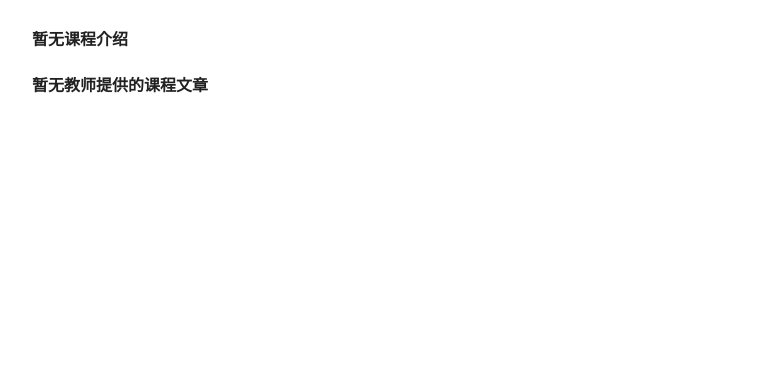
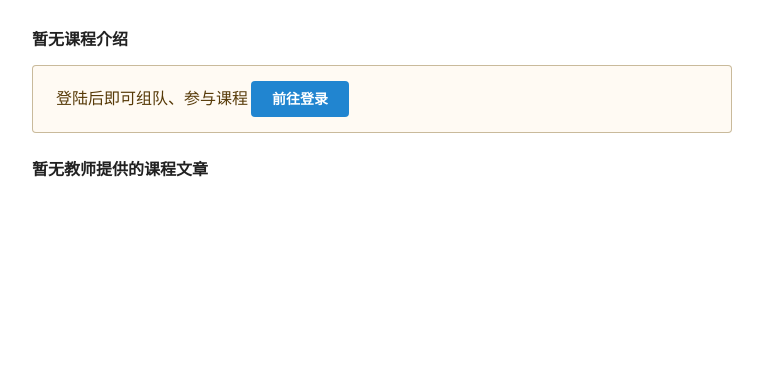
Before and after one commit to bllli/ReverseCourse, a Django app: template templates/course.html in a window 1280 px wide. Shown: the part 160-533 px from the top of the page, without its empty margins (258-1021 px from the left). Run offline with Django 3.2, Linux system fonts and the light colour scheme; the template is opened without the code that fills it, so the values that code supplies are empty; parts of the project's set-up code (start-up, migrations or seed data) failed here and were passed over.

Commit message:
+ 创建团队流程/前端添加组队按钮

```diff
--- a/backend/views.py
+++ b/backend/views.py
@@ -51,7 +51,6 @@ def courses(request):
         course_list = p.page(1)
     except EmptyPage:
         course_list = p.page(p.num_pages)
-    print(course_list.number)
     return render(request, 'courses.html', {
         'courses': course_list,
         'query': query,
--- a/templates/course.html
+++ b/templates/course.html
@@ -8,6 +8,19 @@
         <div class="ui container">讲师: {{ course.author.username }}</div>
         <div class="ui tiny header">{% if not course.detail %}暂无{% endif %}课程介绍</div>
         <p>{{ course.detail.content_md }}</p>
+        {% if request.user.is_authenticated %}
+            <div class="ui right container">
+                <div class="ui buttons">
+                    <button class="ui positive button">创建团队</button>
+                    <div class="or" data-text="或"></div>
+                    <button class="ui primary button">加入团队</button>
+                </div>
+            </div>
+        {% else %}
+            <div class="ui warning message">登陆后即可组队、参与课程
+                <a href="{% url 'login' %}"><div class="ui blue button">前往登录</div></a>
+            </div>
+        {% endif %}
         <div class="ui tiny header">{% if not course.detail %}暂无{% endif %}教师提供的课程文章</div>
         {% for article in articles %}
             <div class="ui piled segment">
```
Also changed, not shown: 2 other files.
